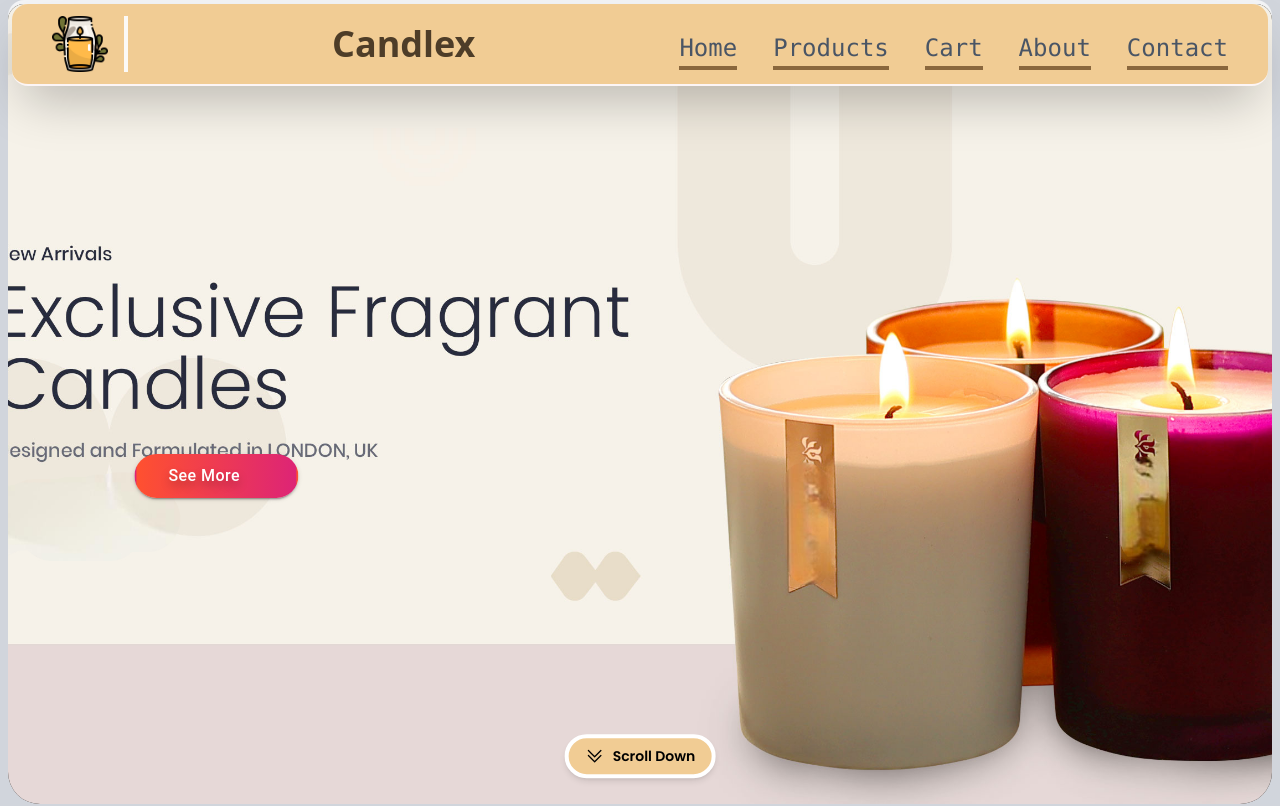
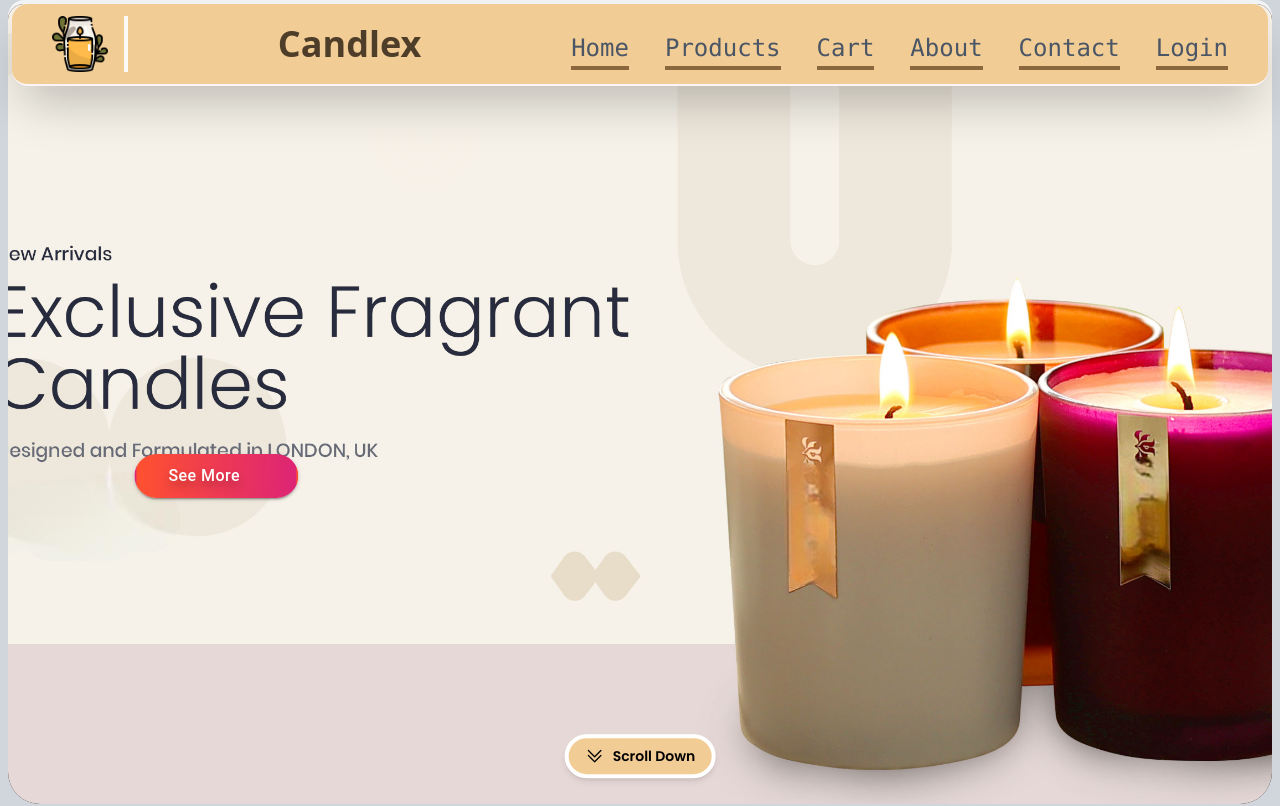
Before and after one commit to AMDHAAROON/Candlex.io, a React (Vite) app: page / in a window 1280 px wide. Shown: the top 806 px of the page. Built offline with nearby package versions, Linux system fonts and the light colour scheme; some icons are missing; a web font is replaced by a local one.

Commit message:
added login button

```diff
--- a/src/Components/Navbar.jsx
+++ b/src/Components/Navbar.jsx
@@ -1,5 +1,6 @@
 import { Bars3Icon } from "@heroicons/react/24/solid";
 import { useState, useEffect } from "react";
+import { Link } from "react-router-dom"; // ✅ Import Link
 import candle from "/Assets/logo/candle.png";
 
 export default function Header() {
@@ -11,13 +12,11 @@ export default function Header() {
 
     const updateScrollDirection = () => {
       const currentScrollY = window.scrollY;
-
       if (currentScrollY > lastScrollY && currentScrollY > 50) {
         setScrollDirection("down");
       } else {
         setScrollDirection("up");
       }
-
       lastScrollY = currentScrollY;
     };
 
@@ -26,7 +25,6 @@ export default function Header() {
   }, []);
 
   return (
-    <>
     <div
       className={`fixed px-3 pt-1 top-0 left-0 w-full z-50 transition-transform duration-500 ${
         scrollDirection === "down" ? "-translate-y-full" : "translate-y-0"
@@ -41,7 +39,9 @@ export default function Header() {
         />
 
         {/* Title */}
-          <p className="text-[#4E3D28] text-2xl md:text-4xl font-extrabold">Candlex</p>
+        <p className="text-[#4E3D28] text-2xl md:text-4xl font-extrabold">
+          Candlex
+        </p>
 
         {/* Desktop Nav */}
         <nav className="hidden md:block">
@@ -64,6 +64,15 @@ export default function Header() {
                 </a>
               </li>
             ))}
+            {/* ✅ Login Link */}
+            <li>
+              <Link
+                to="/login"
+                className="pb-1 border-b-4 border-[#8a673d] hover:border-white transition-all duration-300"
+              >
+                Login
+              </Link>
+            </li>
           </ul>
         </nav>
 
@@ -77,30 +86,34 @@ export default function Header() {
       </header>
 
       {/* Mobile Nav */}
-
       {toggleMenu && (
         <nav className="fixed inset-0 top-20 z-50 bg-[#f1cc947e] animate-slide-down md:hidden">
-
           <ul
             onClick={() => setToggleMenu(false)}
             className="flex flex-col items-center justify-center h-[700px] space-y-6 rounded-t-2xl text-white text-bold text-2xl bg-[#949494a8]"
           >
-
             {["Products", "Cart", "Faq", "About", "Contact"].map((item, idx) => (
               <li key={idx} className="w-full text-center">
                 <a
                   href={`#${item.toLowerCase()}`}
-            className="block w-full py-4  hover:border-white transition-all duration-300"
+                  className="block w-full py-4 hover:border-white transition-all duration-300"
                 >
                   {item}
                 </a>
               </li>
             ))}
+            {/* ✅ Mobile Login Link */}
+            <li className="w-full text-center">
+              <Link
+                to="/login"
+                className="block w-full py-4 hover:border-white transition-all duration-300"
+              >
+                Login
+              </Link>
+            </li>
           </ul>
         </nav>
       )}
-
     </div>
-    </>
   );
 }
```
Lines whose indentation alone changed are shown as unchanged.
